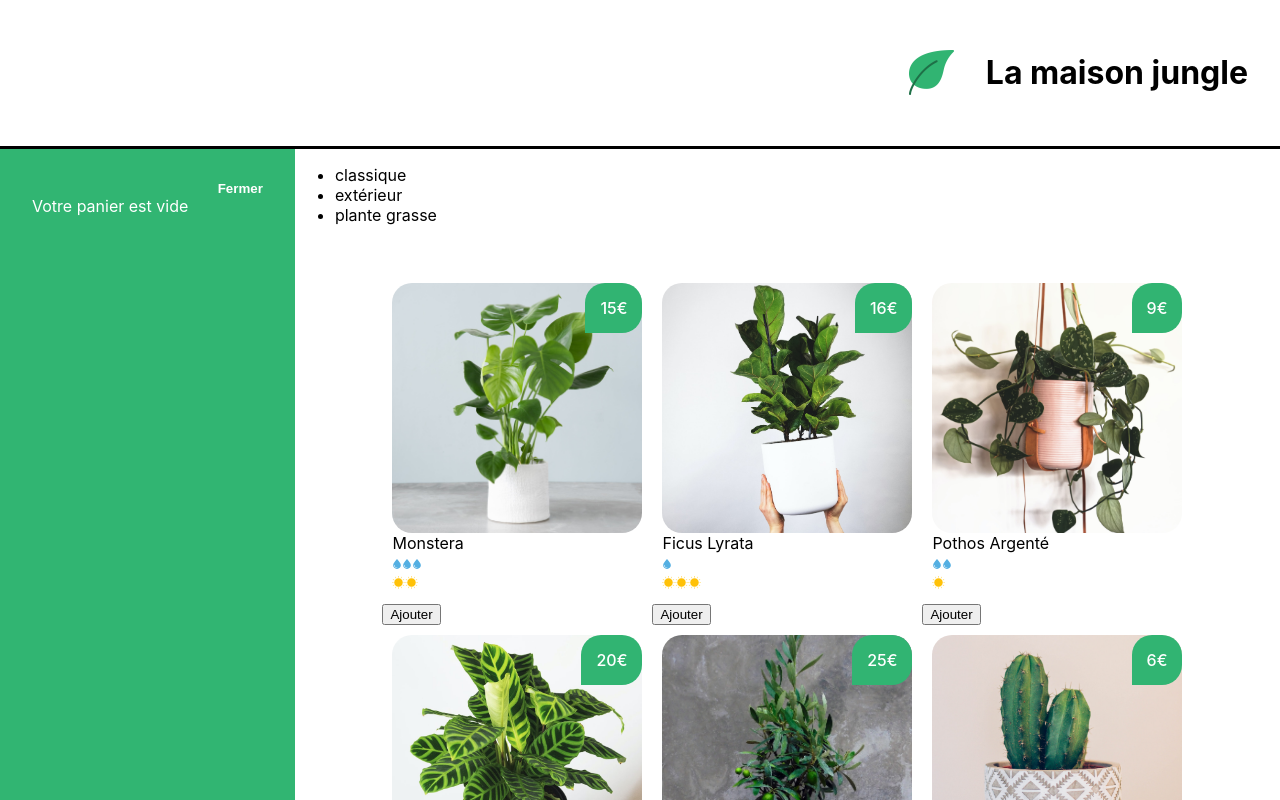
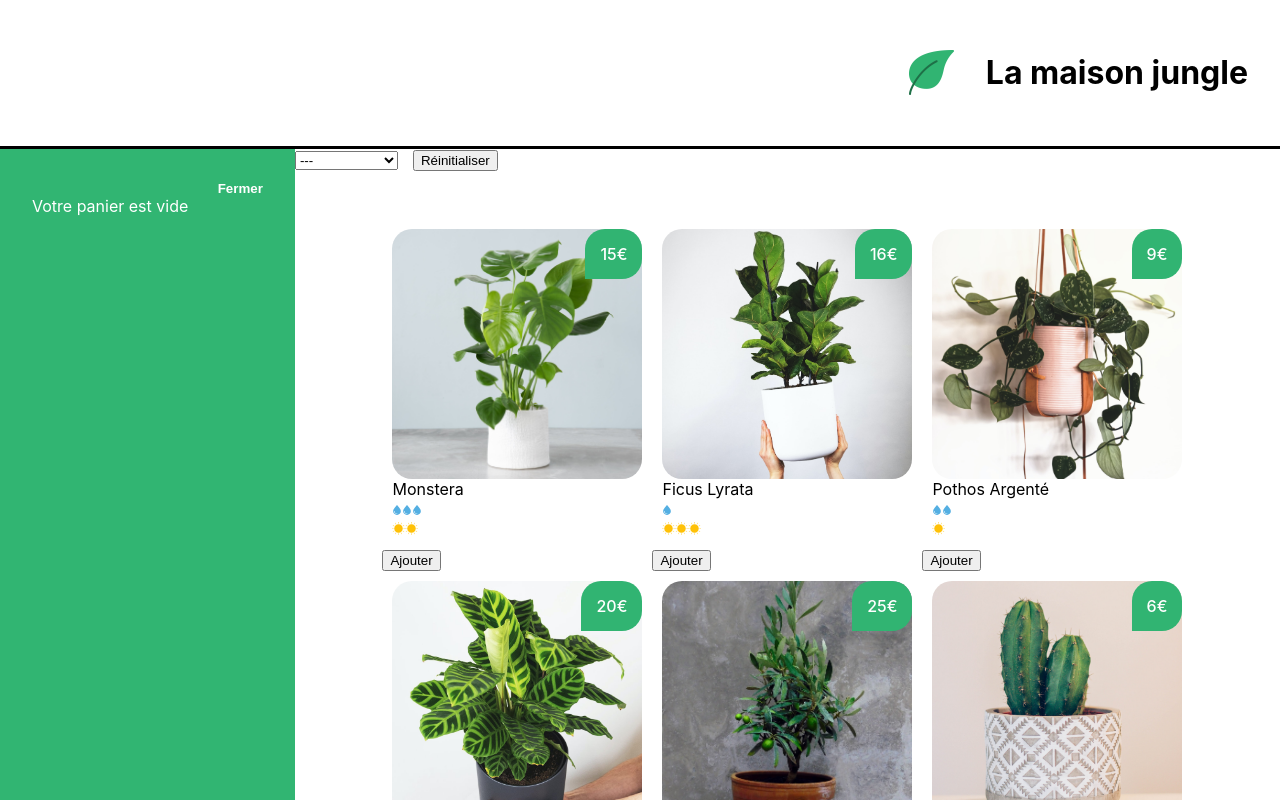
Before and after one commit to jalips/OpenClassRoom_React, a React (Create React App) app: page / in a window 1280 px wide. Shown: the top 800 px of the page. Built offline with nearby package versions, Linux system fonts and the light colour scheme.

Commit message:
Exo share state

```diff
--- /dev/null
+++ b/src/components/Categories.js
@@ -0,0 +1,25 @@
+import '../styles/Categories.css'
+
+function Category({ categories, selectedCategory, updateSelectedCategory }) {
+
+    return (
+        <div>
+            <select
+                className='lmj-categories-select'
+                onChange={(event) => updateSelectedCategory(event.target.value)}>
+                <option value=''>---</option>
+                {categories.map((cat) => (
+                    <option
+                        value={cat} key={cat}>{cat}</option>
+                ))}
+            </select>
+            <button
+                onClick={() => updateSelectedCategory('')}
+            >
+                Réinitialiser
+            </button>
+        </div>
+    )
+}
+
+export default Category
--- a/src/components/ShoppingList.js
+++ b/src/components/ShoppingList.js
@@ -1,6 +1,8 @@
 import { plantList } from '../datas/plantList'
 import PlantItem from './PlantItem'
+import Categories from './Categories'
 import '../styles/ShoppingList.css'
+import {useState} from "react";
 
 function ShoppingList({ cart, updateCart }) {
 	const categories = plantList.reduce(
@@ -8,6 +10,8 @@ function ShoppingList({ cart, updateCart }) {
 			acc.includes(plant.category) ? acc : acc.concat(plant.category),
 		[]
 	)
+
+	const [selectedCategory, updateSelectedCategory] = useState('')
 
 	function addToCart(name, price) {
 		const currentPlantSaved = cart.find((plant) => plant.name === name)
@@ -26,13 +30,11 @@ function ShoppingList({ cart, updateCart }) {
 
 	return (
 		<div className='lmj-shopping-list'>
-			<ul>
-				{categories.map((cat) => (
-					<li key={cat}>{cat}</li>
-				))}
-			</ul>
+			<Categories categories={categories}
+						selectedCategory={selectedCategory} updateSelectedCategory={updateSelectedCategory} />
 			<ul className='lmj-plant-list'>
-				{plantList.map(({ id, cover, name, water, light, price }) => (
+				{plantList.map(({ id, cover, name, water, light, price, category }) => (
+					!selectedCategory || selectedCategory === category ? (
 						<div key={id}>
 							<PlantItem
 								cover={cover}
@@ -43,6 +45,7 @@ function ShoppingList({ cart, updateCart }) {
 							/>
 							<button onClick={() => addToCart(name, price)}>Ajouter</button>
 						</div>
+					) : null
 				))}
 			</ul>
 		</div>
--- /dev/null
+++ b/src/styles/Categories.css
@@ -0,0 +1,8 @@
+.lmj-categories {
+    text-align: center;
+    padding-top: 30px;
+}
+
+.lmj-categories-select {
+    margin-right: 15px;
+}
```
Lines whose indentation alone changed are shown as unchanged.
